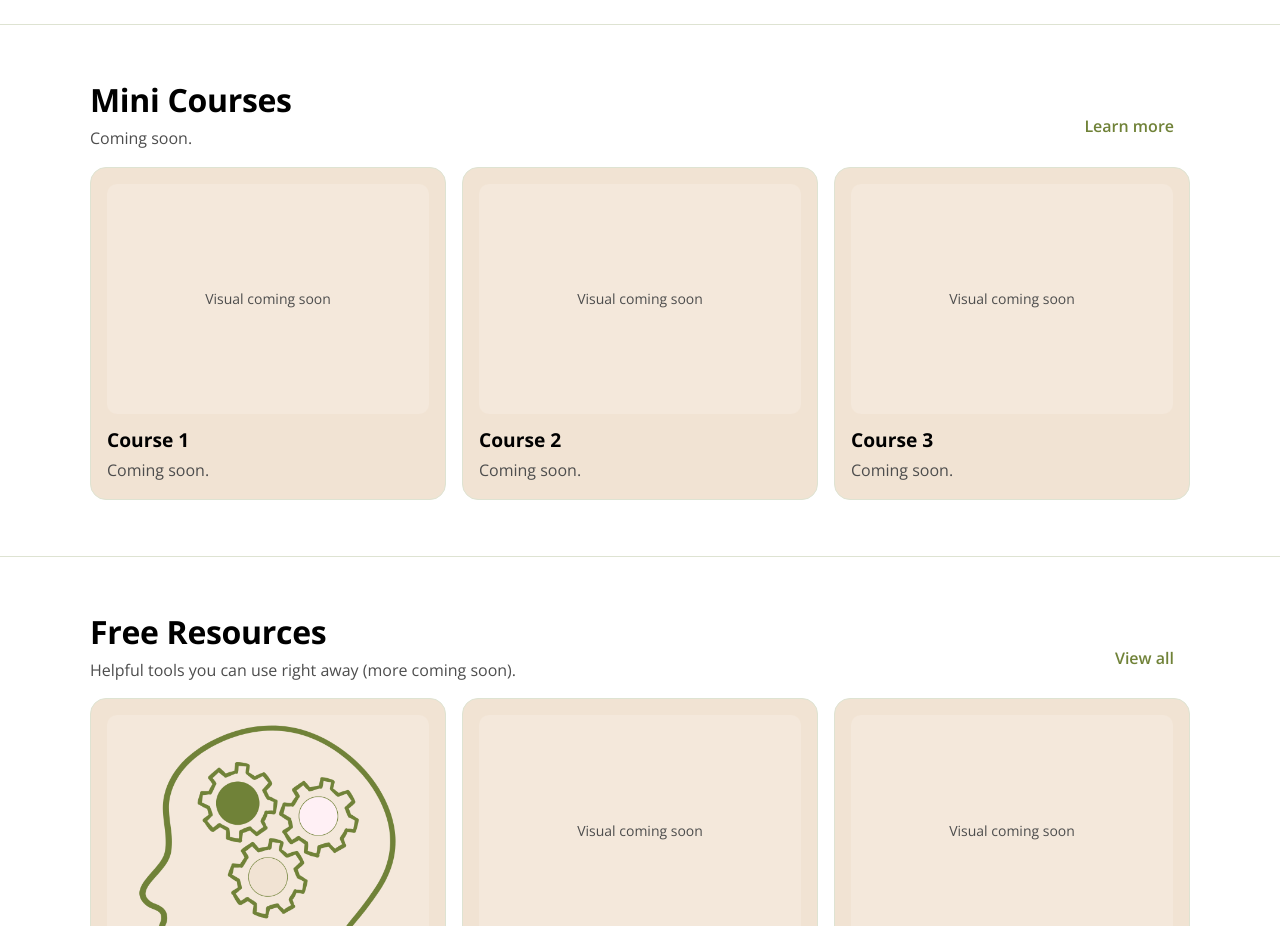
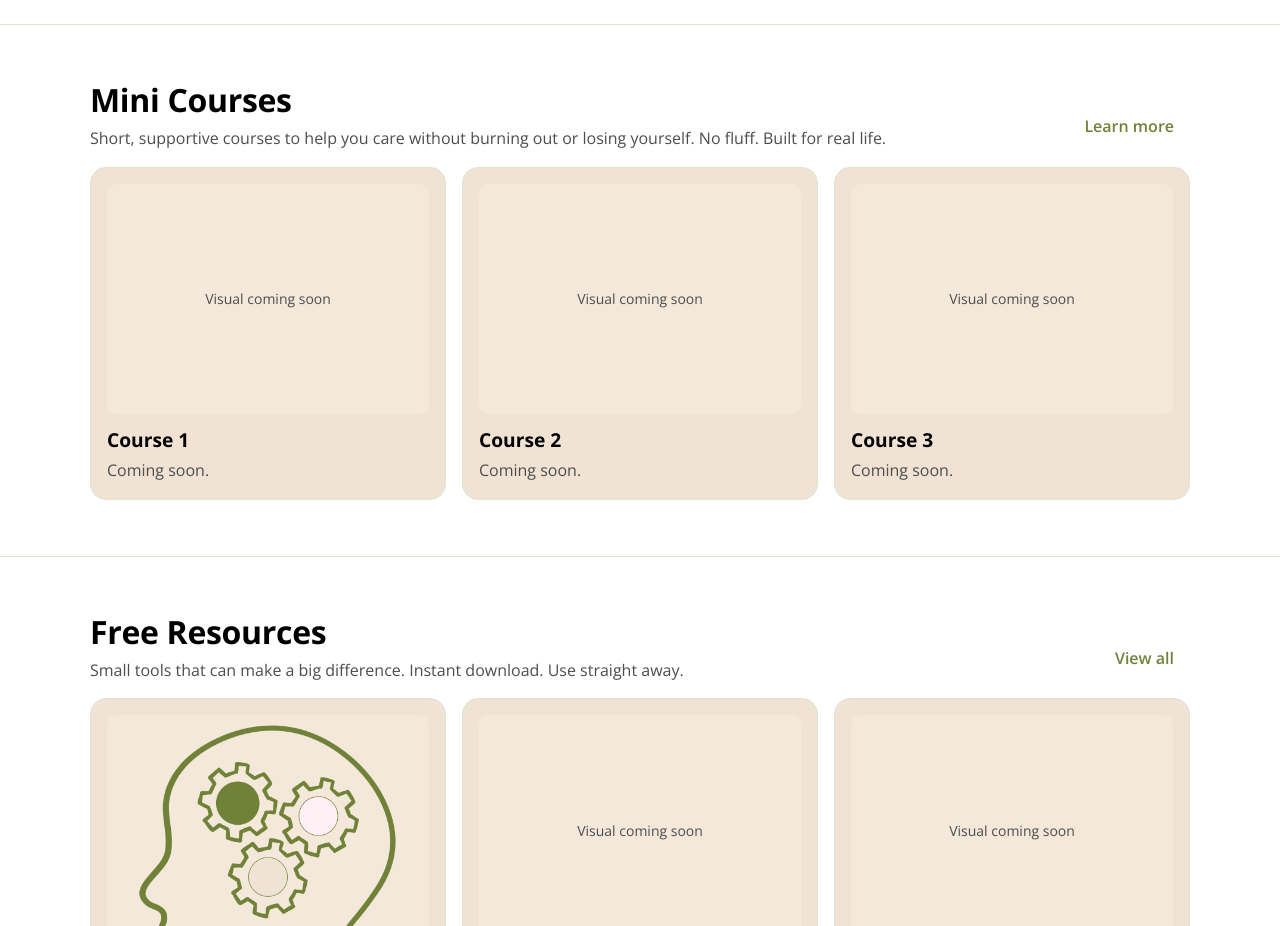
Before and after one commit to JacksonDickfos/turningtideproject, a Next.js app: page / in a window 1280 px wide. Shown: the part 1960-2886 px from the top of the page. Built offline with nearby package versions, Linux system fonts and the light colour scheme.

Commit message:
Update homepage Courses and Free Resources copy
Replace the Mini Courses and Free Resources section descriptions with updated messaging.

```diff
--- a/src/app/page.tsx
+++ b/src/app/page.tsx
@@ -164,7 +164,7 @@ export default function Home() {
               <div className="stack" style={{ gap: 6 }}>
                 <h2 className="h2">Mini Courses</h2>
                 <p className="muted" style={{ margin: 0 }}>
-                  Coming soon.
+                  Short, supportive courses to help you care without burning out or losing yourself. No fluff. Built for real life.
                 </p>
               </div>
               <Link className="button secondary" href="/courses">
@@ -184,7 +184,7 @@ export default function Home() {
               <div className="stack" style={{ gap: 6 }}>
                 <h2 className="h2">Free Resources</h2>
                 <p className="muted" style={{ margin: 0 }}>
-                  Helpful tools you can use right away (more coming soon).
+                  Small tools that can make a big difference. Instant download. Use straight away.
                 </p>
               </div>
               <Link className="button secondary" href="/free-resources">
```
